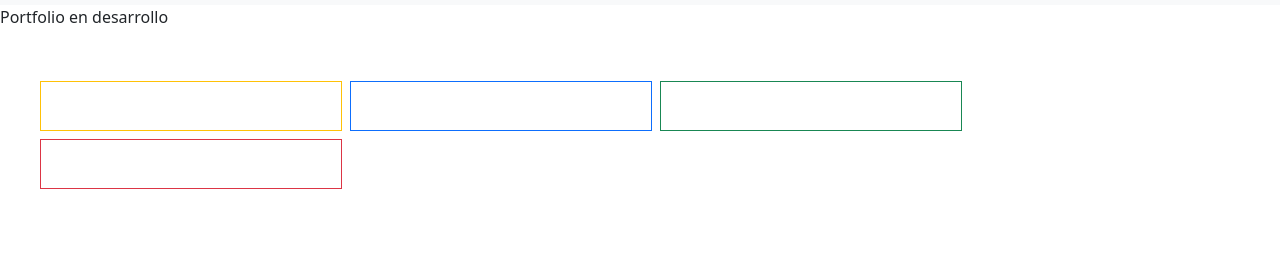
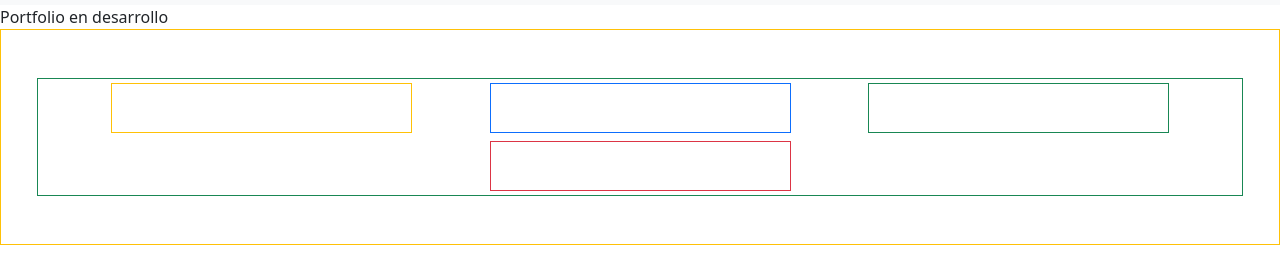
Before and after one commit to codificando12/codificando12.github.io, a plain HTML site: page index.html in a window 1280 px wide. Shown: the part 540-800 px from the top of the page. Drawn offline with nearby package versions, Linux system fonts and the light colour scheme.

Commit message:
new data

```diff
--- a/index.html
+++ b/index.html
@@ -56,8 +56,8 @@
     <div class="container-fluid">
       <div class="row"> Portfolio en desarrollo</div>
     </div>
-    <div class="container-fluid p-5">
-      <div class="row">
+    <div class="container-fluid p-5 text-center border border-warning">
+      <div class="row border border-success d-flex justify-content-evenly">
         <div class="col-3 border border-warning p-4 m-1"></div>
         <div class="col-3 border border-primary p-4 m-1"></div>
         <div class="col-3 border border-success p-4 m-1"></div>
```
